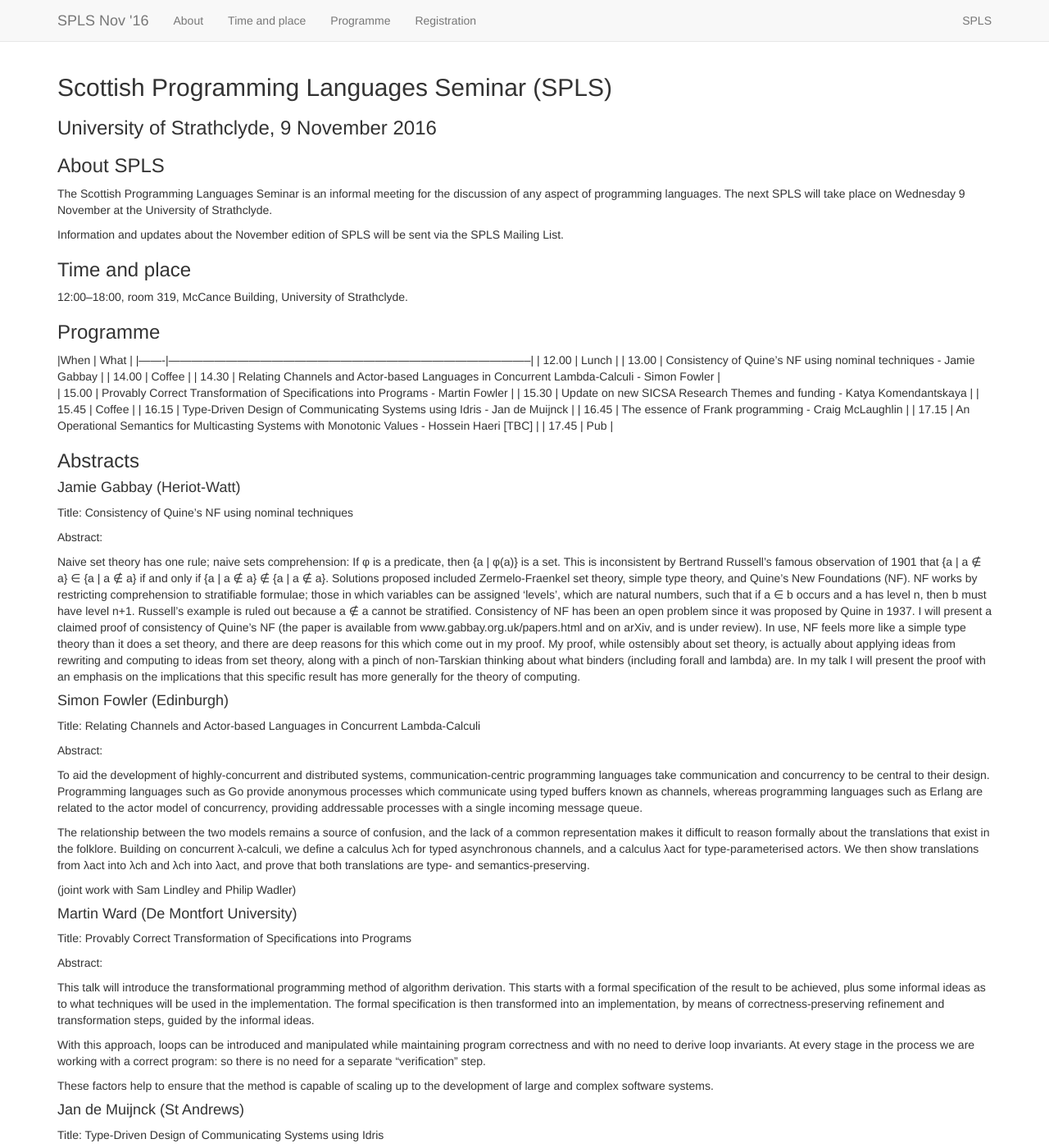
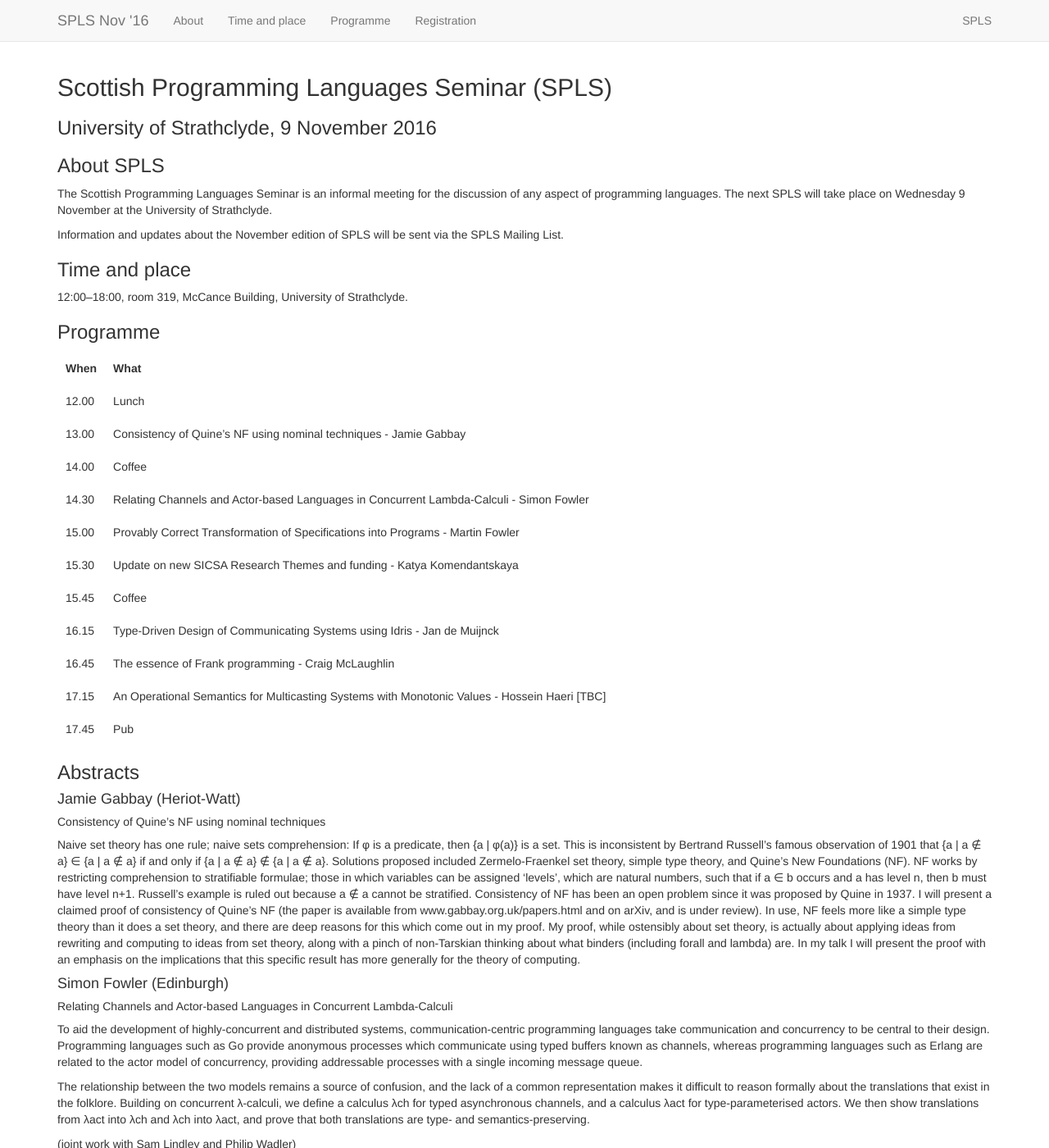
Before and after one commit to msp-strath/spls-16, a Jekyll site: the page built from index.md, in a window 1280 px wide and 1400 px high. Shown: the whole window at 82% size. Built offline with Jekyll 4.4.1, drawn with Linux system fonts in a browser that asks for light colours; nearby versions of some CDN libraries; some of the changed lines change nothing that is shown; some of the changed text lies outside the part shown.

Commit message:
fix programme, change abstract title style

```diff
--- a/index.md
+++ b/index.md
@@ -35,22 +35,19 @@ via the SPLS Mailing List.
 | 16.45 | The essence of Frank programming - Craig McLaughlin                                           |
 | 17.15 | An Operational Semantics for Multicasting Systems with Monotonic Values - Hossein Haeri [TBC] |
 | 17.45 | Pub                                                                                           |
+
 ### Abstracts
 
 #### Jamie Gabbay (Heriot-Watt)
 
-Title: Consistency of Quine's NF using nominal techniques
-
-Abstract:
+##### Consistency of Quine's NF using nominal techniques
 
 Naive set theory has one rule; naive sets comprehension: If φ is a predicate, then {a | φ(a)} is a set. This is inconsistent by Bertrand Russell’s famous observation of 1901 that {a | a ∉ a} ∈ {a | a ∉ a} if and only if {a | a ∉ a} ∉ {a | a ∉ a}.
 Solutions proposed included Zermelo-Fraenkel set theory, simple type theory, and Quine’s New Foundations (NF). NF works by restricting comprehension to stratifiable formulae; those in which variables can be assigned ‘levels’, which are natural numbers, such that if a ∈ b occurs and a has level n, then b must have level n+1. Russell’s example is ruled out because a ∉ a cannot be stratified. Consistency of NF has been an open problem since it was proposed by Quine in 1937.  I will present a claimed proof of consistency of Quine’s NF (the paper is available from www.gabbay.org.uk/papers.html and on arXiv, and is under review). In use, NF feels more like a simple type theory than it does a set theory, and there are deep reasons for this which come out in my proof.  My proof, while ostensibly about set theory, is actually about applying ideas from rewriting and computing to ideas from set theory, along with a pinch of non-Tarskian thinking about what binders (including forall and lambda) are. In my talk I will present the proof with an emphasis on the implications that this specific result has more generally for the theory of computing.
 
 #### Simon Fowler (Edinburgh)
 
-Title: Relating Channels and Actor-based Languages in Concurrent Lambda-Calculi
-
-Abstract:
+##### Relating Channels and Actor-based Languages in Concurrent Lambda-Calculi
 
 To aid the development of highly-concurrent and distributed systems,
 communication-centric programming languages take communication and
@@ -72,9 +69,7 @@ that both translations are type- and semantics-preserving.
 
 #### Martin Ward (De Montfort University)
 
-Title: Provably Correct Transformation of Specifications into Programs
-
-Abstract:
+##### Provably Correct Transformation of Specifications into Programs
 
 This talk will introduce the transformational programming method
 of algorithm derivation. This starts with a formal specification
@@ -95,15 +90,15 @@ up to the development of large and complex software systems.
 
 #### Jan de Muijnck (St Andrews)
 
-Title: Type-Driven Design of Communicating Systems using Idris
+##### Type-Driven Design of Communicating Systems using Idris
 
-Abstract: TBA
+TBA
 
 #### Craig McLaughlin (Edinburgh)
 
-Title: The essence of Frank programming
+##### The essence of Frank programming
 
-Abstract: Frank is a strict functional language supporting algebraic effects
+Frank is a strict functional language supporting algebraic effects
 (a la Plotkin & Power) and handlers (a la Plotkin & Pretnar) within an
 effect
 type system. Key to the design is the generalisation of functions to
@@ -121,9 +116,7 @@ Sam Lindley and Conor McBride to appear at POPL 2017.)
 
 #### Hossein Haeri (Université Catholique de Louvain) (TBC)
 
-Title: An Operational Semantics for Multicasting Systems with Monotonic Values
-
-Abstract:
+##### An Operational Semantics for Multicasting Systems with Monotonic Values
 
 We present an operational semantics as a simplified model for edge
 computing: Nodes can leave and join any time; each node performs
@@ -134,7 +127,7 @@ result for our operational semantics.
 
 #### Katya Komendantskaya (Heriot-Watt University)
 
-Title: Update on new SICSA Research Themes and funding
+##### Update on new SICSA Research Themes and funding
 
 ### Registration
 
```
